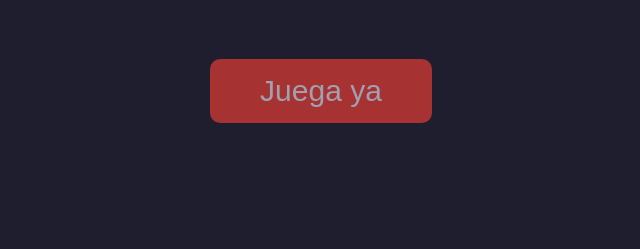
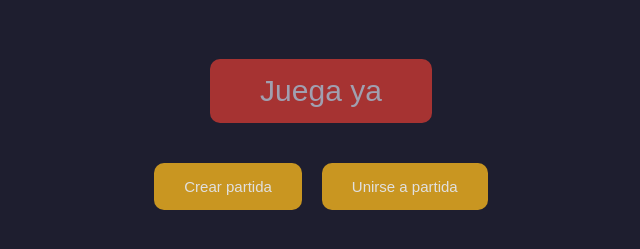
Before and after one commit to danigdd/Among-Vila, a website built with webpack: page src/index.html in a window 1280 px wide. Both pictures are taken after a click on the button "Juega ya". Shown: the part 357-606 px from the top of the page, without its empty margins (319-959 px from the left). Built offline with nearby package versions, Linux system fonts and the light colour scheme; a web font is replaced by a local one.

Commit message:
feat: add table options buttons

```diff
--- a/src/renderMain.js
+++ b/src/renderMain.js
@@ -23,4 +23,27 @@ export function renderMain() {
   playButtonDOM.id = 'playButton_id';
   playButtonDOM.textContent = 'Juega ya';
   root.appendChild(playButtonDOM);
+  let optionsAlreadyDisplayed = false;
+  // LISTENER FOR DEPLOYING GAME TABLE OPTIONS
+  playButtonDOM.addEventListener('click', () => {
+    if (optionsAlreadyDisplayed) return;
+    // FLEX HORITZONTAL DIV SETTINGS
+    const tableOptionsWrapperDOM = document.createElement('div');
+    tableOptionsWrapperDOM.id = 'tableOptionsWrapper_id';
+    root.appendChild(tableOptionsWrapperDOM);
+
+    // CREATE GAME BUTTON
+    const createGameDOM = document.createElement('button');
+    createGameDOM.id = 'createGame_id';
+    createGameDOM.textContent = 'Crear partida';
+    tableOptionsWrapperDOM.appendChild(createGameDOM);
+
+    // JOIN GAME BUTTON
+    const joinGameDOM = document.createElement('button');
+    joinGameDOM.id = 'joinGame_id';
+    joinGameDOM.textContent = 'Unirse a partida';
+    tableOptionsWrapperDOM.appendChild(joinGameDOM);
+
+    optionsAlreadyDisplayed = true;
+  });
 }
--- a/styles/colors.css
+++ b/styles/colors.css
@@ -4,7 +4,7 @@
   --bg-button: #a63332;
 
   --accent-primary: #ff4c4c;
-  --accent-secondary: #ffc947;
+  --accent-secondary: #c99621;
 
   --text-primary: #e0e0e0;
   --text-secondary: #a0a0b0;
--- a/styles/mainPage-styles.css
+++ b/styles/mainPage-styles.css
@@ -1,4 +1,15 @@
 @import './colors.css';
+
+@keyframes fadeDown {
+  from {
+    opacity: 0;
+    transform: translateY(-50px);
+  }
+  to {
+    opacity: 100;
+    transform: translateY(0);
+  }
+}
 #mainLogo_id {
   object-fit: fill;
   max-width: 350px;
@@ -30,3 +41,30 @@
   opacity: 0.8;
   cursor: pointer;
 }
+
+#tableOptionsWrapper_id {
+  margin-top: 40px;
+  display: flex;
+  flex-direction: row;
+  max-width: 350px;
+  gap: 20px;
+  animation: fadeDown 1s;
+}
+
+#tableOptionsWrapper_id button {
+  max-width: 50%;
+  border: none;
+  border-radius: 10px;
+  padding: 15px 30px 15px 30px;
+  font-size: 15px;
+  color: var(--text-primary);
+  background-color: var(--accent-secondary);
+  text-align: center;
+  transition-property: opacity;
+  transition-duration: 0.2s;
+}
+
+#tableOptionsWrapper_id button:hover {
+  opacity: 0.8;
+  cursor: pointer;
+}
```
